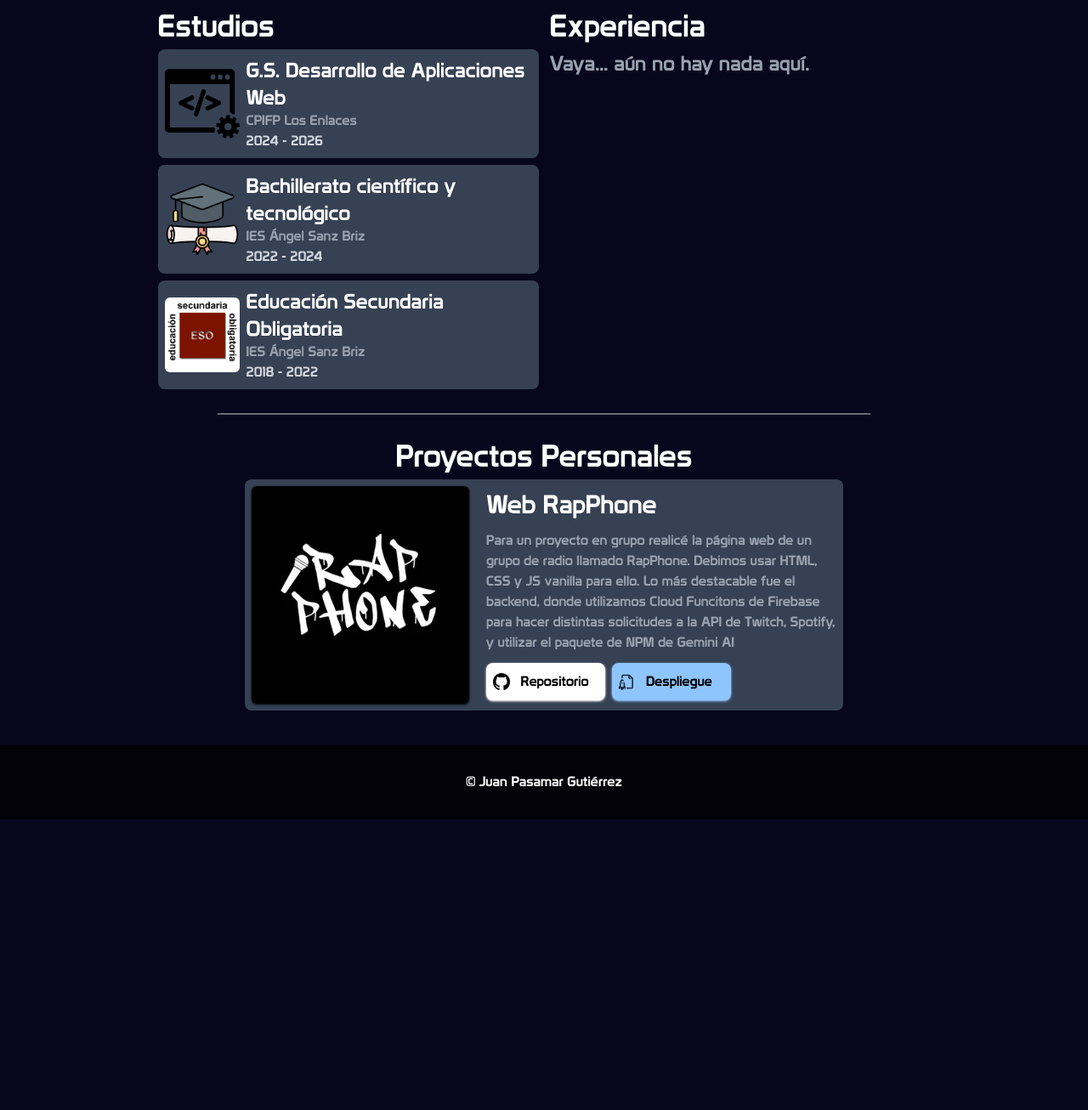
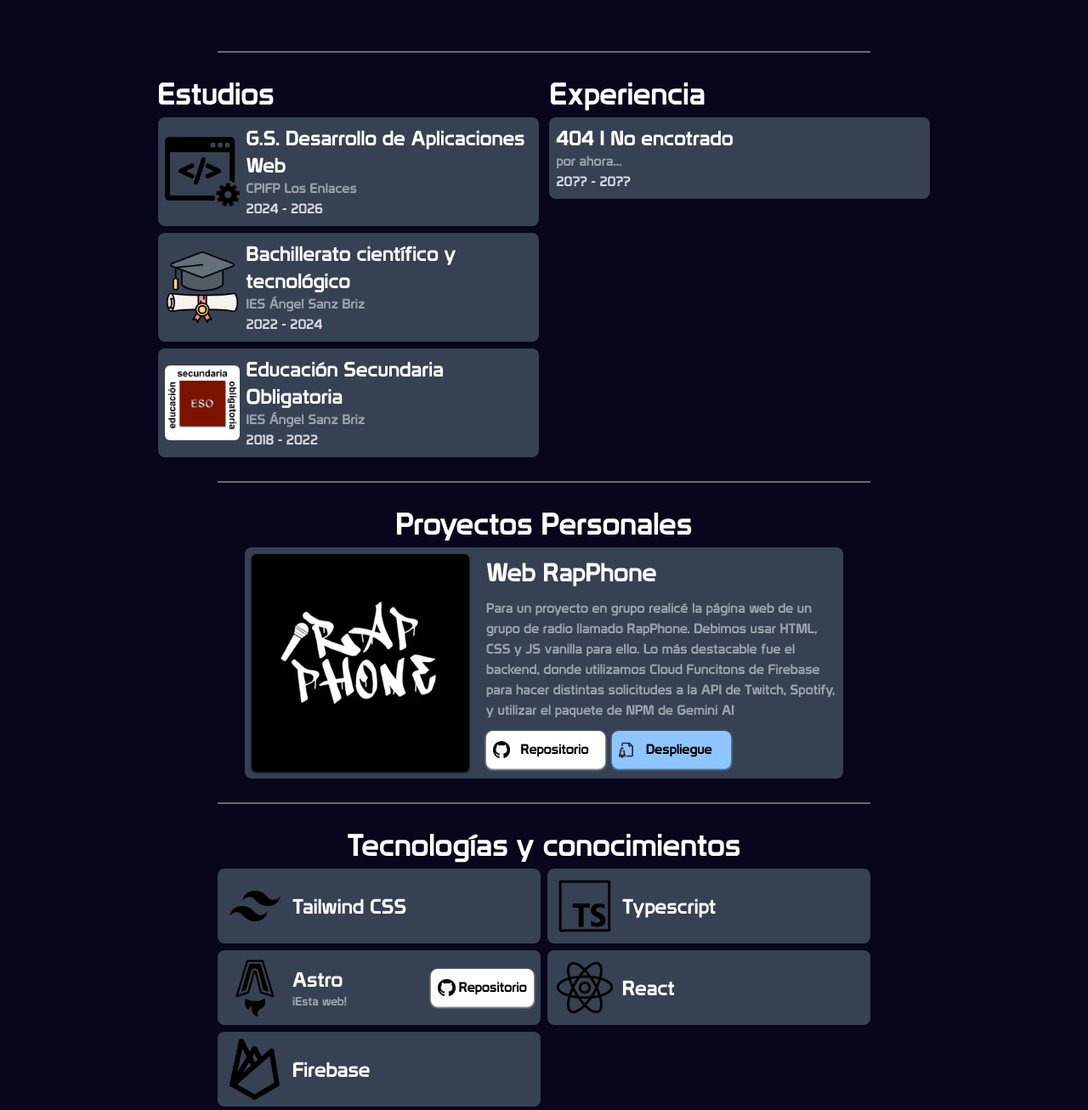
Before and after one commit to juannpg/juanpasamargutierrez_portfolio-, an Astro site: page / in a window 1280 px wide. Shown: the part 300-1606 px from the top of the page at 85% size. Before the commit the page ends 1264 px from the top, so only its background shows below. Built offline with nearby package versions, Linux system fonts and the light colour scheme; Astro itself is replaced by a stand-in of ours.

Commit message:
experiencia 404 / proyecto imagen / tecnologias / hero padding

```diff
--- a/src/components/Item.astro
+++ b/src/components/Item.astro
@@ -4,7 +4,7 @@
 
 <div class="md:w-[35vw] flex flex-row gap-2 items-center rounded-lg bg-gray-700 p-2">
   <img src={icono} alt="Icono" class="rounded-md h-22"/>
-  <div class="flex flex-col justify-center text-left">
+  <div class="flex flex-col text-left">
     <h2 class="text-white text-2xl">{titulo}</h2>
     <p class="text-gray-400 text-md">{lugar}</p>
     <p class="text-gray-300 text-md">{fechaInicio} - {fechaFin}</p>
--- /dev/null
+++ b/src/components/NoExperiencia.astro
@@ -0,0 +1,10 @@
+---
+---
+
+<div class="md:w-[35vw] flex flex-row gap-2 items-center rounded-lg bg-gray-700 p-2">
+  <div class="flex flex-col text-left">
+    <h2 class="text-white text-2xl">404 | No encotrado</h2>
+    <p class="text-gray-400 text-md">por ahora...</p>
+    <p class="text-gray-300 text-md">20?? - 20??</p>
+  </div>
+</div>
--- a/src/components/Proyecto.astro
+++ b/src/components/Proyecto.astro
@@ -3,8 +3,8 @@
 import githubIcon from '../assets/github-icon-black.webp';
 import despliegueIcon from '../assets/despliegue-icon.webp';
 ---
-<div class="flex flex-col md:flex-row gap-5 rounded-lg bg-gray-700 p-2 relative items-center">
-  <img src={imagen} alt="Icono" class="w-auto rounded-md shadow-sm shadow-gray-950"/>
+<div class="flex flex-col lg:flex-row gap-5 rounded-lg bg-gray-700 p-2 relative items-center">
+  <img src={imagen} alt="Icono" class="rounded-md shadow-sm shadow-gray-950"/>
   <div class="w-full md:items-start items-center flex flex-col gap-3 text-left">
     <h2 class="text-white text-3xl">{titulo}</h2>
     <p class="text-gray-400 text-md">{descripcion}</p>
--- /dev/null
+++ b/src/components/Tecnologia.astro
@@ -0,0 +1,18 @@
+---
+const { nombre, icono, subtitulo, repositorio }  = Astro.props;
+import githubIcon from '/src/assets/github-icon-black.webp'
+---
+
+<div class="w-full relative flex flex-row gap-2 items-center rounded-lg bg-gray-700 p-2">
+  <img src={icono} alt="Icono" class="rounded-md h-18"/>
+  <div class="flex flex-row items-center text-left">
+    <div>
+      <h2 class="text-white text-2xl">{nombre}</h2>
+      <p class="text-gray-400 text-sm">{subtitulo}</p>
+    </div>
+    {repositorio && <a href={repositorio} class="absolute right-2 h-11 flex flex-row gap-1 items-center bg-white shadow-sm shadow-white p-2 rounded-lg cursor-pointer" rel="noopener" target="_blank">
+      <img src={githubIcon.src} alt="Icono" class="h-5"/>
+      <span class="hidden lg:inline">Repositorio</span>
+    </a>}
+  </div>
+</div>
--- a/src/pages/index.astro
+++ b/src/pages/index.astro
@@ -5,6 +5,7 @@
 import Hero from '../sections/Hero.astro';
 import Informacion from '../sections/Informacion.astro';
 import Proyectos from '../sections/Proyectos.astro';
+import Tecnologias from '../sections/Tecnologias.astro';
 import Footer from '../sections/Footer.astro';
 ---
 
@@ -14,5 +15,7 @@
   <Informacion />
   <hr class="w-[60vw] border border-white opacity-40 m-7"/>
   <Proyectos />
+  <hr class="w-[60vw] border border-white opacity-40 m-7"/>
+  <Tecnologias />
   <Footer />
 </Layout>
--- a/src/sections/Experiencia.astro
+++ b/src/sections/Experiencia.astro
@@ -1,9 +1,10 @@
 ---
 import Item from '../components/Item.astro';
+import NoExperiencia from '../components/NoExperiencia.astro';
 ---
   <section class="text-white flex flex-col text-left gap-2">
   <h1 class="text-4xl">Experiencia</h1>
   <div class="flex flex-col gap-2">
-    <h2 class="text-2xl text-gray-400">Vaya... aún no hay nada aquí.</h2>
+    <NoExperiencia />
   </div>
 </section>
--- a/src/sections/Hero.astro
+++ b/src/sections/Hero.astro
@@ -4,7 +4,7 @@
 import githubIcon from '../assets/github-icon.svg';
 ---
 
-<section>
+<section class="p-10">
   <h1 class="text-white text-7xl">JUAN PASAMAR GUTIÉRREZ</h1>
   <h2 class="text-gray-400 text-3xl">Desarrollador de Aplicaciones Web</h2>
 
--- /dev/null
+++ b/src/sections/Tecnologias.astro
@@ -0,0 +1,18 @@
+---
+import Tecnologia from "../components/Tecnologia.astro"
+import tailwindIcon from '/src/assets/tailwind-icon.svg'
+import tsIcon from '/src/assets/ts-icon.svg'
+import astroIcon from '/src/assets/astro-icon.svg'
+import reactIcon from '/src/assets/react-icon.svg'
+import firebaseIcon from '/src/assets/firebase-icon.svg'
+---
+<section class="flex flex-col text-center gap-2 md:w-auto w-[87vw]">
+  <h1 class="text-white text-4xl">Tecnologías y conocimientos</h1>
+  <div class="grid md:grid-cols-2 gap-2 items-center md:w-[60vw]">
+    <Tecnologia nombre="Tailwind CSS" icono={tailwindIcon.src}/>
+    <Tecnologia nombre="Typescript" icono={tsIcon.src}/>
+    <Tecnologia nombre="Astro" icono={astroIcon.src} subtitulo="¡Esta web!" repositorio="https://github.com/juannpg/juanpasamargutierrez_portfolio-"/>
+    <Tecnologia nombre="React" icono={reactIcon.src}/>
+    <Tecnologia nombre="Firebase" icono={firebaseIcon.src}/>
+  </div>
+</section>
```
Also changed, not shown: README.md (deleted), src/assets/astro-icon.svg (added), src/assets/firebase-icon.svg (added), src/assets/react-icon.svg (added), src/assets/tailwind-icon.svg (added), src/assets/ts-icon.svg (added).
